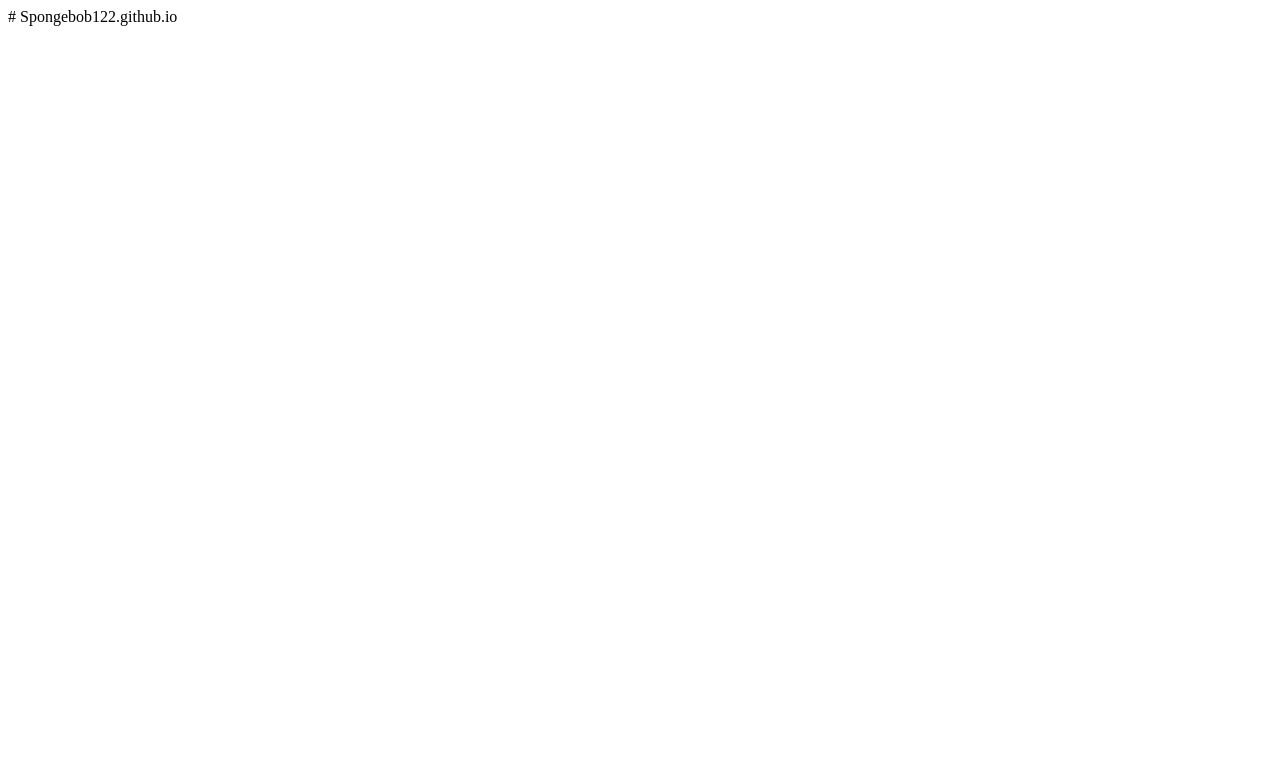
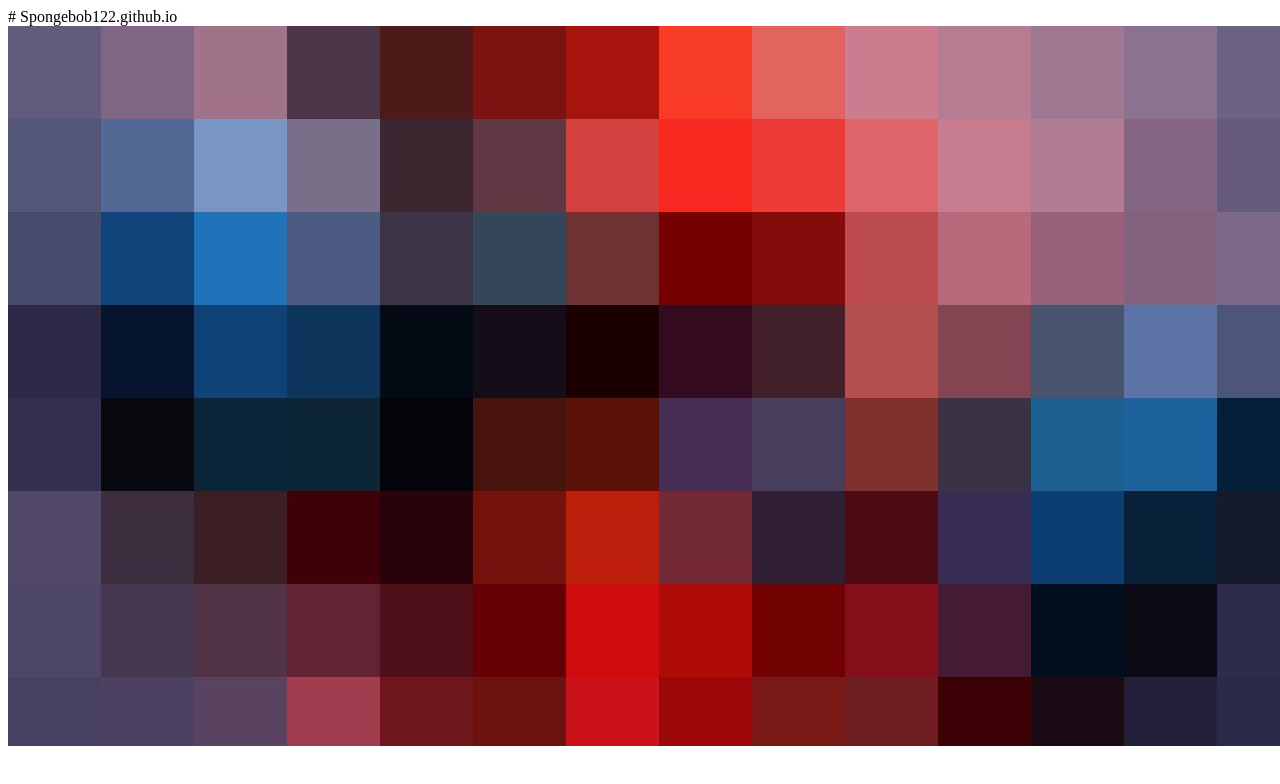
Before and after one commit to Spongebob122/Spongebob122.github.io, a plain HTML site: page index.html in a window 1280 px wide. Drawn offline with Linux system fonts and the light colour scheme.

Commit message:
Update index.html

```diff
--- a/index.html
+++ b/index.html
@@ -1 +1,2 @@
 # Spongebob122.github.io
+<img src="Spider-Man.jpg">
```
